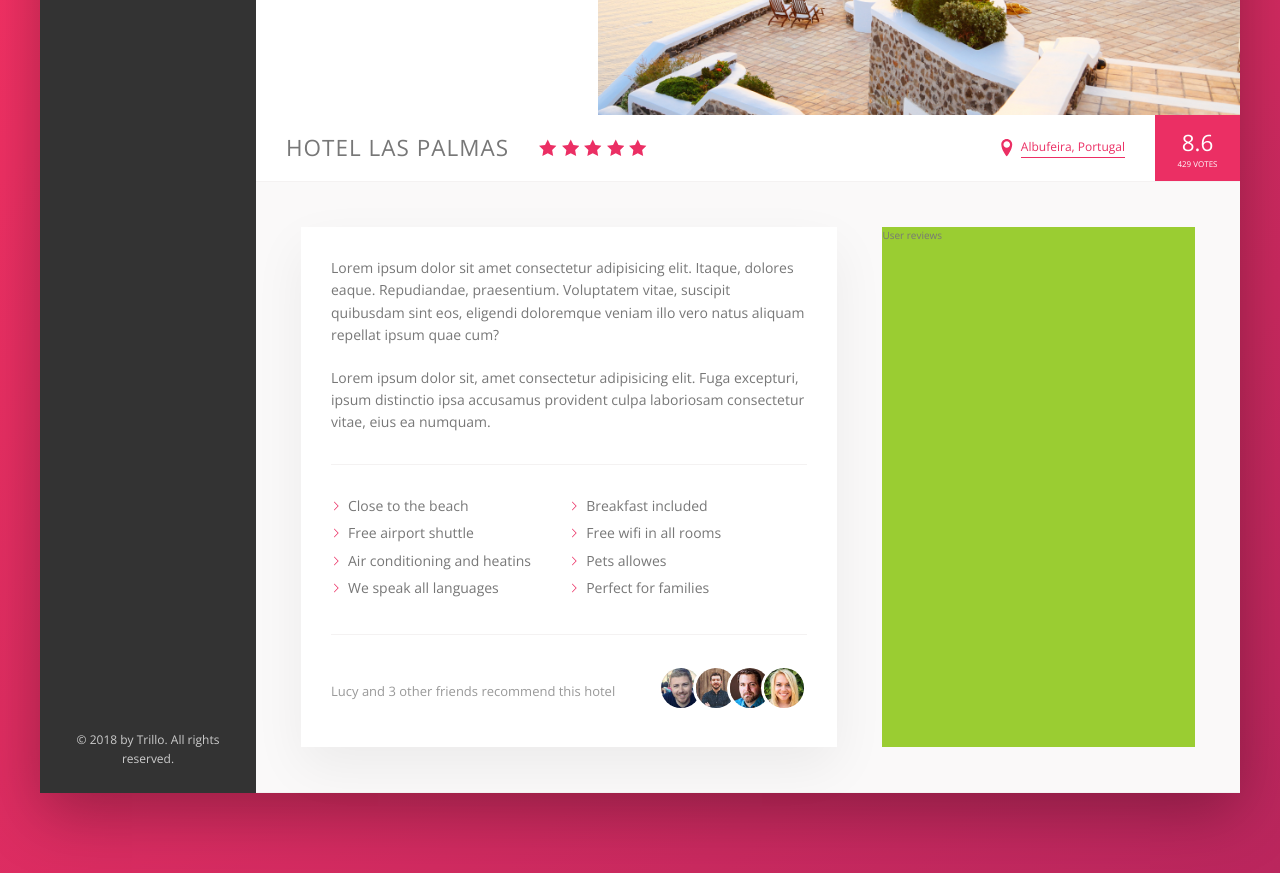
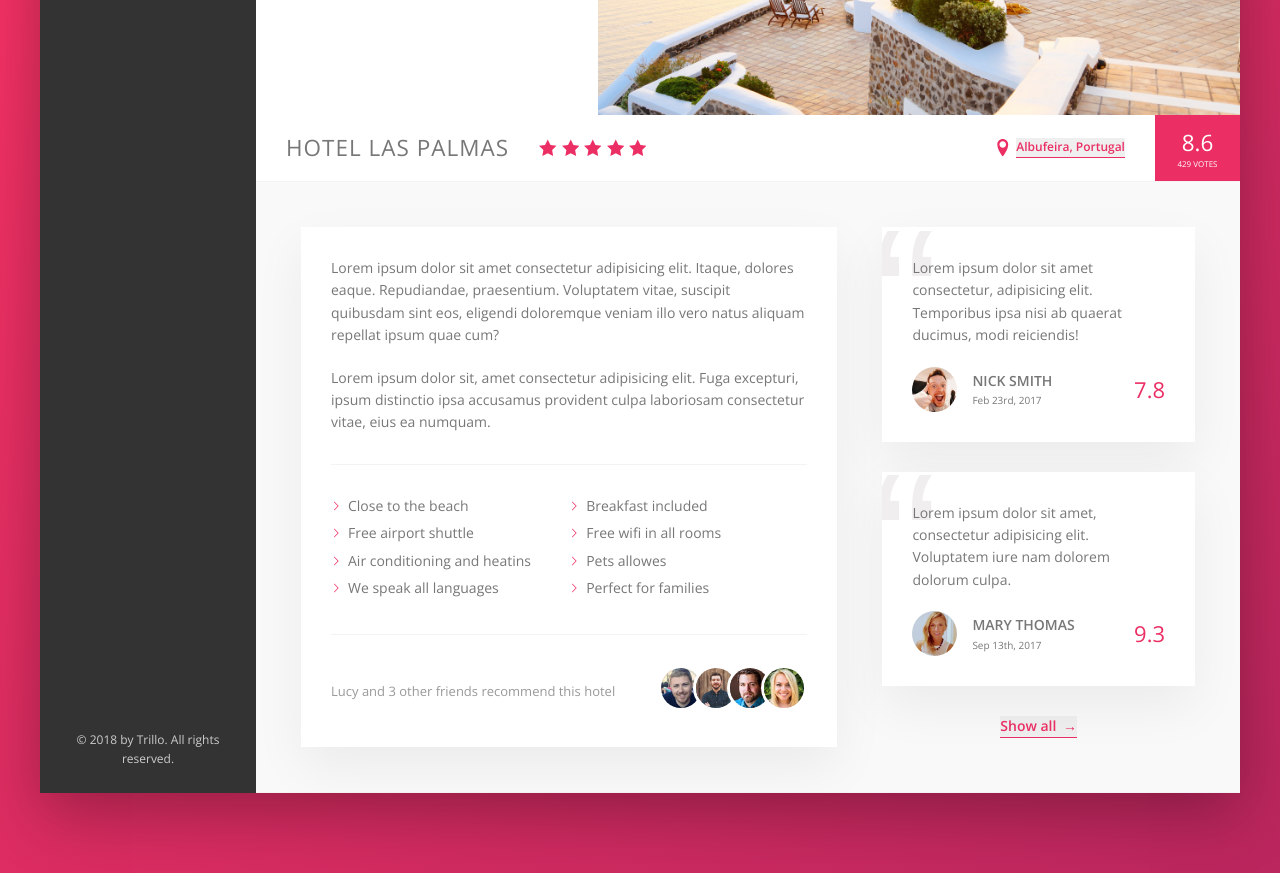
Before and after one commit to v-bianchi/trillo, a website: page index.html in a window 1280 px wide. Shown: the part 420-1293 px from the top of the page. Drawn offline with nearby package versions, Linux system fonts and the light colour scheme.

Commit message:
finish user reviews markup and styling

```diff
--- a/index.html
+++ b/index.html
@@ -163,7 +163,36 @@
                                 </div>
                             </div>
                         </div>
-                        <div class="user-reviews">User reviews</div>
+                        <div class="user-reviews">
+                            <figure class="review">
+                                <blockquote class="review__text">
+                                    Lorem ipsum dolor sit amet consectetur, adipisicing elit. Temporibus ipsa nisi ab quaerat ducimus, modi reiciendis!
+                                </blockquote>
+                                <figcaption class="review__user">
+                                    <img src="img/user-1.jpg" alt="User 1" class="review__photo">
+                                    <div class="review__user-box">
+                                        <p class="review__user-name">Nick Smith</p>
+                                        <p class="review__user-date">Feb 23rd, 2017</p>
+                                    </div>
+                                    <div class="review__rating">7.8</div>
+                                </figcaption>
+                            </figure>
+                            <figure class="review">
+                                <blockquote class="review__text">
+                                    Lorem ipsum dolor sit amet, consectetur adipisicing elit. Voluptatem iure nam dolorem dolorum culpa.
+                                </blockquote>
+                                <figcaption class="review__user">
+                                    <img src="img/user-2.jpg" alt="User 2" class="review__photo">
+                                    <div class="review__user-box">
+                                        <p class="review__user-name">Mary Thomas</p>
+                                        <p class="review__user-date">Sep 13th, 2017</p>
+                                    </div>
+                                    <div class="review__rating">9.3</div>
+                                </figcaption>
+                            </figure>
+
+                            <button class="btn-inline">Show all <span>&rarr;</span></button>
+                        </div>
                     </div>
                 </main>
             </div>
--- a/sass/_components.scss
+++ b/sass/_components.scss
@@ -261,15 +261,25 @@
   border: none;
   color: var(--color-primary);
   font-size: inherit;
+  font-weight: 600;
   border-bottom: 1px solid currentColor;
   padding-bottom: 2px;
   display: inline-block;
-  background-color: transparent;
+  //background-color: transparent;
   cursor: pointer;
   transition: all .2s;
 
+  & span {
+    margin-left: 3px;
+    transition: margin-left .2s;
+  }
+
   &:hover {
     color: var(--color-grey-dark-1);
+
+    span {
+      margin-left: 8px;
+    }
   }
 
   &:focus {
@@ -360,3 +370,64 @@
     }
   }
 }
+
+////////////////////////////////////////////////////
+// REVIEW
+.review {
+  background-color: #fff;
+  box-shadow: var(--shadow-light);
+  padding: 3rem;
+  margin-bottom: 3rem;
+  position: relative;
+  overflow: hidden;
+
+  &__text {
+    margin-bottom: 2rem;
+    position: relative;
+    z-index: 10;
+  }
+
+  &__user {
+    display: flex;
+    align-items: center;
+  }
+
+  &__photo {
+    height: 4.5rem;
+    width: 4.5rem;
+    border-radius: 50%;
+  }
+
+  &__user-box {
+    margin-left: 1.5rem;
+    margin-right: auto;
+
+  }
+
+  &__user-name {
+    text-transform: uppercase;
+    font-weight: 600;
+  }
+
+  &__user-date {
+    font-size: 1rem;
+    color: var(--color-grey-dark-2);
+  }
+
+  &__rating {
+    color: var(--color-primary);
+    font-size: 2.2rem;
+  }
+
+    &::before {
+      content: "\201C";
+      position: absolute;
+      top: -2.75rem;
+      left: -1rem;
+      line-height: 1;
+      font-size: 20rem;
+      color: var(--color-grey-light-3);
+      font-family: sans-serif;
+      z-index: 1;
+    }
+}
--- a/sass/_layout.scss
+++ b/sass/_layout.scss
@@ -38,6 +38,7 @@
 
 .detail {
   display: flex;
+  font-size: 1.4rem;
 
   background-color: var(--color-grey-light-1);
   padding: 4.5rem;
@@ -45,7 +46,6 @@
 }
 
 .description {
-  font-size: 1.4rem;
   background-color:#fff;
   box-shadow: var(--shadow-light);
   padding: 3rem;
@@ -54,7 +54,9 @@
 }
 
 .user-reviews {
-  background-color: yellowgreen;
+  flex: 1;
 
-  flex: 1;
+  display: flex;
+  flex-direction: column;
+  align-items: center;
 }
```
Also changed, not shown: css/style.css.
